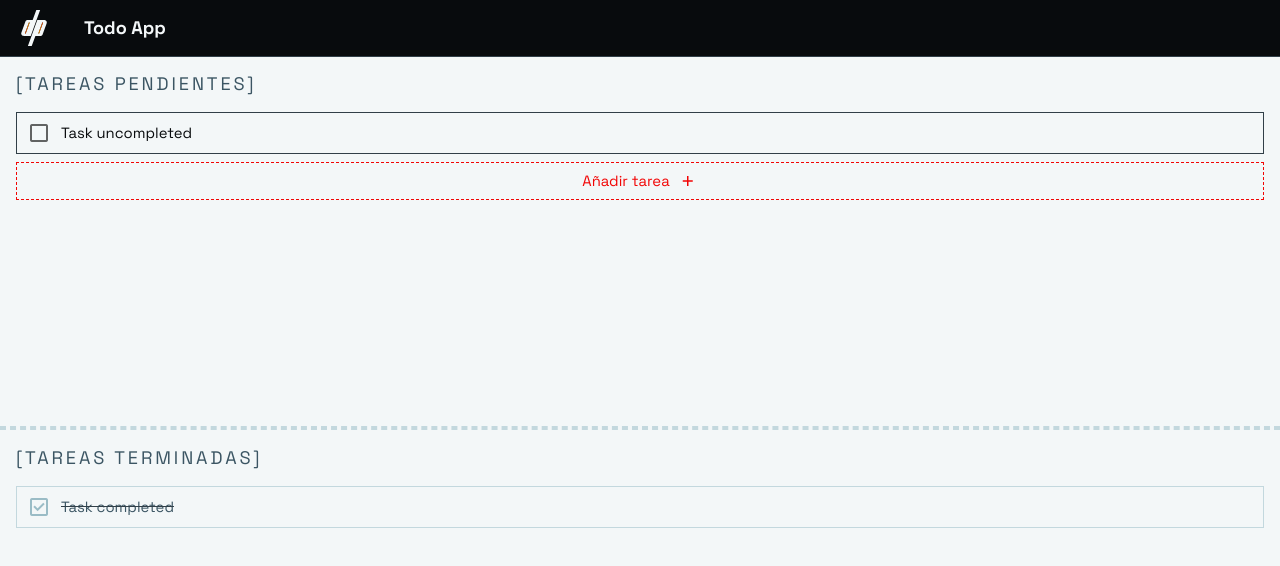
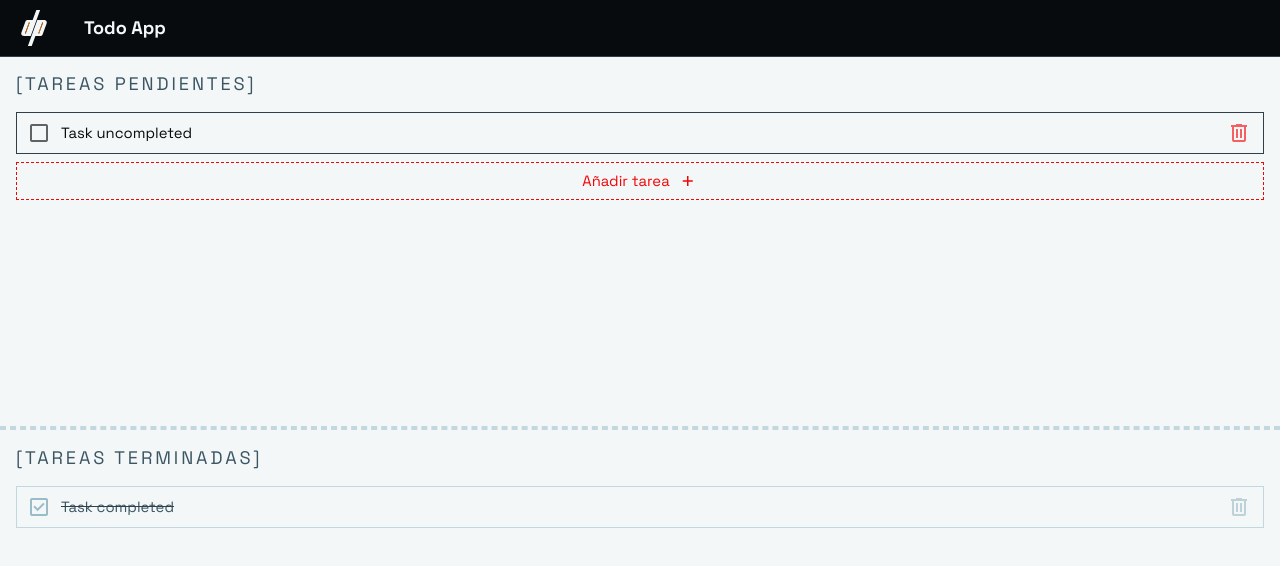
Before and after one commit to danielpale/VueLab, a Vue app in the folder project-01-todo-app/: page /tasks in a window 1280 px wide. Shown: the top 566 px of the page. Built offline with nearby package versions, Linux system fonts and the light colour scheme; the HTML template or start-up script is replaced by a standard one.

Commit message:
feat: Se añadió la funcionalidad de eliminar una tarea.

```diff
--- a/project-01-todo-app/src/components/common/TodoList.vue
+++ b/project-01-todo-app/src/components/common/TodoList.vue
@@ -4,7 +4,12 @@ import { nextTick, ref, useTemplateRef } from 'vue'
 import TodoListItem from './TodoListItem.vue'
 
 const props = defineProps({ tasks: { type: Array, default: () => [] }, hideAdd: Boolean })
-const emit = defineEmits(['on-complete-task', 'on-decomplete-task', 'on-add-task'])
+const emit = defineEmits([
+  'on-complete-task',
+  'on-decomplete-task',
+  'on-add-task',
+  'on-delete-task',
+])
 
 const creating = ref(false)
 const inputRef = useTemplateRef('input')
@@ -40,6 +45,7 @@ function handleCancelCreateTask() {
       :completed="task.completed"
       @on-complete="(id) => emit('on-complete-task', id)"
       @on-decomplete="(id) => emit('on-decomplete-task', id)"
+      @on-delete="(id) => emit('on-delete-task', id)"
     />
     <template v-if="!hideAdd">
       <v-card
--- a/project-01-todo-app/src/components/common/TodoListItem.vue
+++ b/project-01-todo-app/src/components/common/TodoListItem.vue
@@ -8,7 +8,7 @@ const props = defineProps({
   completionDate: [String, Object],
   completed: Boolean,
 })
-const emit = defineEmits(['on-complete', 'on-decomplete'])
+const emit = defineEmits(['on-complete', 'on-decomplete', 'on-delete'])
 
 const check = ref(props.completed)
 const readonly = ref(false)
@@ -32,7 +32,17 @@ watch(check, (value) => {
       :ripple="false"
       :readonly="readonly"
     />
-    <p class="list-item__title text-t-primary">{{ title }}</p>
+    <p class="list-item__title text-t-primary flex-grow-1">{{ title }}</p>
+    <base-btn
+      rounded="0"
+      variant="plain"
+      size="32"
+      :color="completed ? 'border-secondary' : 'primary'"
+      v-tooltip:top="{ text: 'Eliminar', contentClass: 'rounded-0 bg-background-dark' }"
+      @click="emit('on-delete', id)"
+    >
+      <v-icon icon="delete" />
+    </base-btn>
   </v-card>
 </template>
 
--- a/project-01-todo-app/src/stores/tasks.js
+++ b/project-01-todo-app/src/stores/tasks.js
@@ -49,5 +49,18 @@ export const useTasksStore = defineStore('task', () => {
     tasks.value[index].completionDate = null
   }
 
-  return { tasks, incompleteTasks, completedTasks, addTask, completeTask, decompleteTask }
+  function deleteTask(id) {
+    const index = tasks.value.findIndex((t) => t.id === id)
+    tasks.value.splice(index, 1)
+  }
+
+  return {
+    tasks,
+    incompleteTasks,
+    completedTasks,
+    addTask,
+    completeTask,
+    decompleteTask,
+    deleteTask,
+  }
 })
--- a/project-01-todo-app/src/views/TasksView.vue
+++ b/project-01-todo-app/src/views/TasksView.vue
@@ -17,12 +17,18 @@ const { completedTasks, incompleteTasks } = storeToRefs(tasksStore)
         :tasks="incompleteTasks"
         @on-add-task="tasksStore.addTask"
         @on-complete-task="tasksStore.completeTask"
+        @on-delete-task="tasksStore.deleteTask"
       />
     </base-section>
     <base-divider />
     <base-section class="d-flex flex-column ga-4">
       <h6 class="caption ff-text text-uppercase text-t-secondary">[Tareas Terminadas]</h6>
-      <todo-list :tasks="completedTasks" hide-add @on-decomplete-task="tasksStore.decompleteTask" />
+      <todo-list
+        :tasks="completedTasks"
+        hide-add
+        @on-decomplete-task="tasksStore.decompleteTask"
+        @on-delete-task="tasksStore.deleteTask"
+      />
     </base-section>
   </div>
 </template>
```
